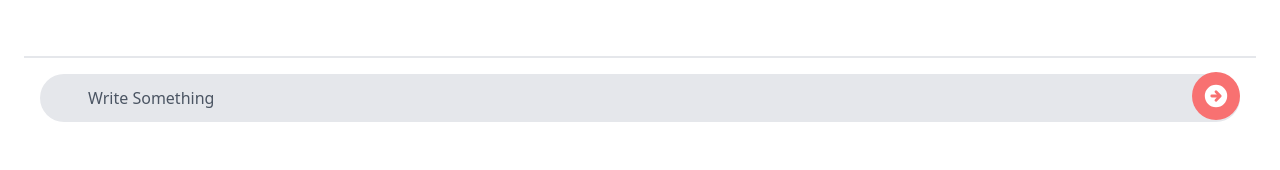
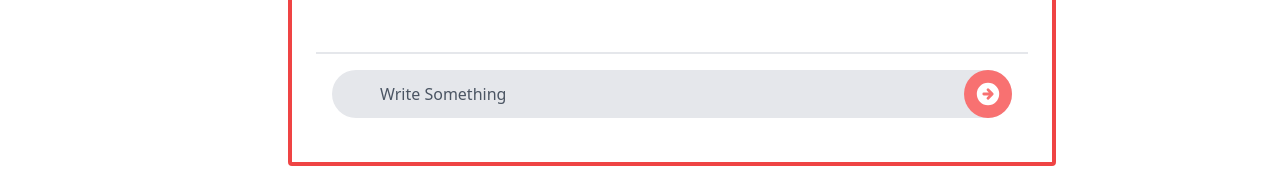
Before and after one commit to RBK-C16-CHAT/CHAT-C16, a Next.js app: page /chats in a window 1280 px wide. Shown: the part 780-950 px from the top of the page. Built offline with nearby package versions, Linux system fonts and the light colour scheme.

Commit message:
fix chat box

```diff
--- a/components/Card.js
+++ b/components/Card.js
@@ -1,12 +1,12 @@
 import {useState} from "react";
 function Card() {
-  const posts = ["post1", "post2", "post3", "post4"];
+//   const posts = ["post1", "post2", "post3", "post4"];
 const [messageInput,setMessageInput]= useState("")
 const [message,setMessage]= useState([])
   const handleChange = (e) => {
 	e.preventDefault();
 	setMessageInput(e.target.value)
-   console.log(messageInput)
+   // console.log(messageInput)
 };
 const handleSubmit = (e) =>{
 	e.preventDefault();
@@ -16,7 +16,7 @@ const handleSubmit = (e) =>{
    ])
 }
   return (
-    <div class="flex-1 p:2 sm:p-6 justify-between flex flex-col h-screen">
+    <div class="flex-1 p:2 sm:p-6 justify-between flex flex-col h-screen border-4 border-red-500 mb-8 overflow-y-auto rounded w-3/5 mx-72">
    <div class="flex sm:items-center justify-between py-3 border-b-2 border-gray-200">
       <div class="flex items-center space-x-4">
          <img src="https://images.unsplash.com/photo-1549078642-b2ba4bda0cdb?ixlib=rb-1.2.1&amp;ixid=eyJhcHBfaWQiOjEyMDd9&amp;auto=format&amp;fit=facearea&amp;facepad=3&amp;w=144&amp;h=144" alt="" class="w-10 sm:w-16 h-10 sm:h-16 rounded-full"/>
@@ -70,7 +70,7 @@ const handleSubmit = (e) =>{
          <form class="w-full" onChange={handleChange}>
          <input type="text" placeholder="Write Something" class="w-full focus:outline-none focus:placeholder-gray-400 text-gray-600 placeholder-gray-600 pl-12 bg-gray-200 rounded-full py-3"/>
          <div class="absolute right-0 items-center inset-y-0 hidden sm:flex">
-            <button onClick={handleSubmit} type="button" class="inline-flex items-center justify-center rounded-full h-12 w-12 mb-6 transition duration-500 ease-in-out text-white bg-red-400 hover:bg-yellow-400 focus:outline-none">
+            <button onClick={handleSubmit} type="button" class="inline-flex items-center justify-center rounded-full h-12 w-12 mb-5 transition duration-500 ease-in-out text-white bg-red-400 hover:bg-yellow-400 focus:outline-none">
             <svg xmlns="http://www.w3.org/2000/svg" class="h-7 w-7" viewBox="0 0 20 20" fill="currentColor">
               <path fill-rule="evenodd" d="M10 18a8 8 0 100-16 8 8 0 000 16zm3.707-8.707l-3-3a1 1 0 00-1.414 1.414L10.586 9H7a1 1 0 100 2h3.586l-1.293 1.293a1 1 0 101.414 1.414l3-3a1 1 0 000-1.414z" clip-rule="evenodd" />
             </svg>
```
